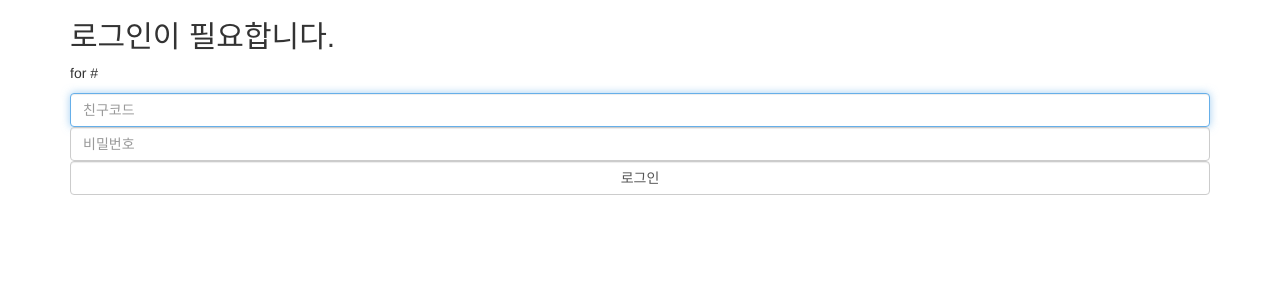
After one commit to MIJELU/Deresute-friend-Manage, a Flask app: template drst/templates/login_form.html in a window 1280 px wide. The commit adds this page. Shown: the top 300 px of the page. Run offline with Flask 2, Linux system fonts and the light colour scheme; the template is opened without the code that fills it: most values are stand-ins (such as "Sample title", 1, 10 or a date in 2020); some libraries are stand-ins or nearby versions.

Commit message:
Autosave001

```diff
--- a/drst/__init__.py
+++ b/drst/__init__.py
@@ -8,7 +8,7 @@ def create_app():
     app = Flask(__name__)
     app.config['SQLALCHEMY_DATABASE_URI'] = 'sqlite:///./drst.db'
     app.config['SQLALCHEMY_TRACK_MODIFICATIONS'] = True
-
+    app.secret_key = 'MIJELU no Yumeno Project'
 
     #DB Init
     DBManager.init(app)
--- a/drst/controller/__init__.py
+++ b/drst/controller/__init__.py
@@ -1 +1 @@
-__all__ = ["main"]
+__all__ = ["main", "user"]
--- /dev/null
+++ b/drst/static/css/style.css
@@ -0,0 +1,5 @@
+input[type=number]::-webkit-inner-spin-button,
+input[type=number]::-webkit-outer-spin-button {
+  -webkit-appearance: none;
+  margin: 0;
+}
--- a/drst/templates/index.html
+++ b/drst/templates/index.html
@@ -1,4 +1,5 @@
 {% extends "layout.html" %}
+{% block title %}데레마스 친구코드 관리{% endblock %}
 {% block content %}
   <h1> 데레마스 친구코드 관리 </h1>
   <p>환영합니다.</p>
--- a/drst/templates/layout.html
+++ b/drst/templates/layout.html
@@ -2,9 +2,17 @@
 <html>
   <head>
     <meta charset="utf-8">
-    <title>데레마스 친구 관리</title>
-    <meta name="description" content="데레마스 친구 관리">
+    <title>{% block title %}{% endblock %}</title>
+    <meta name="description" content="데레마스 친구목록 관리">
+    <link rel="icon" href="/static/i/favicon.ico">
+    <link rel="shortcut icon" type="image/x-icon" href="/static/i/favicon.ico">
+    <link rel="stylesheet" href="https://maxcdn.bootstrapcdn.com/bootstrap/3.3.6/css/bootstrap.min.css" integrity="sha384-1q8mTJOASx8j1Au+a5WDVnPi2lkFfwwEAa8hDDdjZlpLegxhjVME1fgjWPGmkzs7" crossorigin="anonymous">
+    <link rel="stylesheet" href="https://maxcdn.bootstrapcdn.com/bootstrap/3.3.6/css/bootstrap-theme.min.css" integrity="sha384-fLW2N01lMqjakBkx3l/M9EahuwpSfeNvV63J5ezn3uZzapT0u7EYsXMjQV+0En5r" crossorigin="anonymous">
+
+    <link rel="stylesheet" href="/static/css/style.css">
+
     <script src="https://code.jquery.com/jquery-2.2.2.min.js"></script>
+    <script src="https://maxcdn.bootstrapcdn.com/bootstrap/3.3.6/js/bootstrap.min.js" integrity="sha384-0mSbJDEHialfmuBBQP6A4Qrprq5OVfW37PRR3j5ELqxss1yVqOtnepnHVP9aJ7xS" crossorigin="anonymous"></script>
   </head>
   <body>{% block content %}{% endblock %}</body>
 </html>
--- /dev/null
+++ b/drst/templates/login_form.html
@@ -0,0 +1,33 @@
+{% extends "layout.html" %}
+{% block title %}로그인 - 데레마스 친구코드 관리{% endblock %}
+{% block content %}
+
+    <div class="container">
+      <h2>로그인이 필요합니다.</h2>
+      <p> for {{ redirect_url }}</p>
+      <form>
+        <input type="number" name="friend_code" class="form-control" placeholder="친구코드" onkeypress='return event.charCode >= 48 && event.charCode <= 57' autofocus>
+        <input type="password" name="password_plain" class="form-control" placeholder="비밀번호">
+        <input type="submit" value="로그인" class="form-control">
+      </form>
+    </div>
+
+<!--
+<div class="container">
+      <form class="form-signin">
+        <h2 class="form-signin-heading">Please sign in</h2>
+        <label for="inputEmail" class="sr-only">Email address</label>
+        <input type="email" id="inputEmail" class="form-control" placeholder="Email address" required autofocus>
+        <label for="inputPassword" class="sr-only">Password</label>
+        <input type="password" id="inputPassword" class="form-control" placeholder="Password" required>
+        <div class="checkbox">
+          <label>
+            <input type="checkbox" value="remember-me"> Remember me
+          </label>
+        </div>
+        <button class="btn btn-lg btn-primary btn-block" type="submit">Sign in</button>
+      </form>
+
+    </div>
+  -->
+{% endblock %}
```
Also changed, not shown: drst/controller/main.py (+4 -16 lines), drst/controller/user.py (added, +19 -0 lines), drst/static/i/favicon.ico (added).
